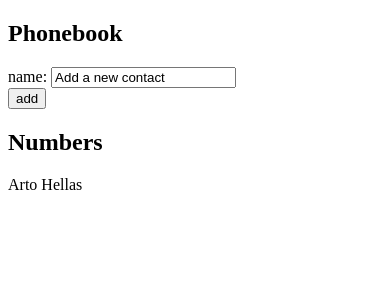
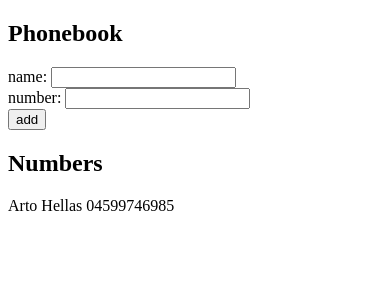
Before and after one commit to giulia-lir/HelsinkiUni_FullStackCourse, a React (Vite) app in the folder part2/phonebook/: page / in a window 390 px wide. Shown: the top 300 px of the page. Built offline with nearby package versions, Linux system fonts and the light colour scheme.

Commit message:
Phonebook step 2.8

```diff
--- a/part2/phonebook/src/App.jsx
+++ b/part2/phonebook/src/App.jsx
@@ -2,43 +2,50 @@ import { useState } from 'react'
 
 const App = () => {
   const [persons, setPersons] = useState([
-    { name: 'Arto Hellas' }
+    {
+      name: 'Arto Hellas',
+      phone: '04599746985',
+    }
   ])
 
-  const [newName, setNewName] = useState('Add a new contact')
+  const [newPerson, setNewPerson] = useState({ name: '', phone: '' })
 
   const handleInputChange = (event) => {
-    setNewName(event.target.value)
-  }
+    const { name, value } = event.target;
+    setNewPerson({ ...newPerson, [name]: value });
+  };
 
   const addNewNumber = (event) => {
-    event.preventDefault()
-    const newNameObject = {
-      name: newName
-    }
-    const isDuplicate = persons.some(person => person.name === newNameObject.name);
+    event.preventDefault();
+
+    const isDuplicate = persons.some(person => person.name === newPerson.name);
 
     if (isDuplicate) {
-      alert(`${newName} is already added to phonebook.`);
+      alert(`${newPerson.name} is already added to phonebook.`);
+      setNewPerson({ name: '', phone: '' });
       return;
     }
-    setPersons(persons.concat(newNameObject))
-    setNewName("")
-  }
+
+    setPersons([...persons, newPerson]);
+    setNewPerson({ name: '', phone: '' });
+  };
 
   return (
     <div>
       <h2>Phonebook</h2>
       <form onSubmit={addNewNumber}>
         <div>
-          name: <input value={newName} onChange={handleInputChange} />
+        name: <input name="name" value={newPerson.name} onChange={handleInputChange} />
+        </div>
+        <div>
+          number: <input name="phone" value={newPerson.phone} onChange={handleInputChange} />
         </div>
         <div>
           <button type="submit">add</button>
         </div>
       </form>
       <h2>Numbers</h2>
-      <div>{persons.map(person => <div key={person.name}>{person.name}</div>)}</div>
+      <div>{persons.map(person => <div key={person.name}>{person.name} {person.phone}</div>)}</div>
     </div>
   )
 }
```
